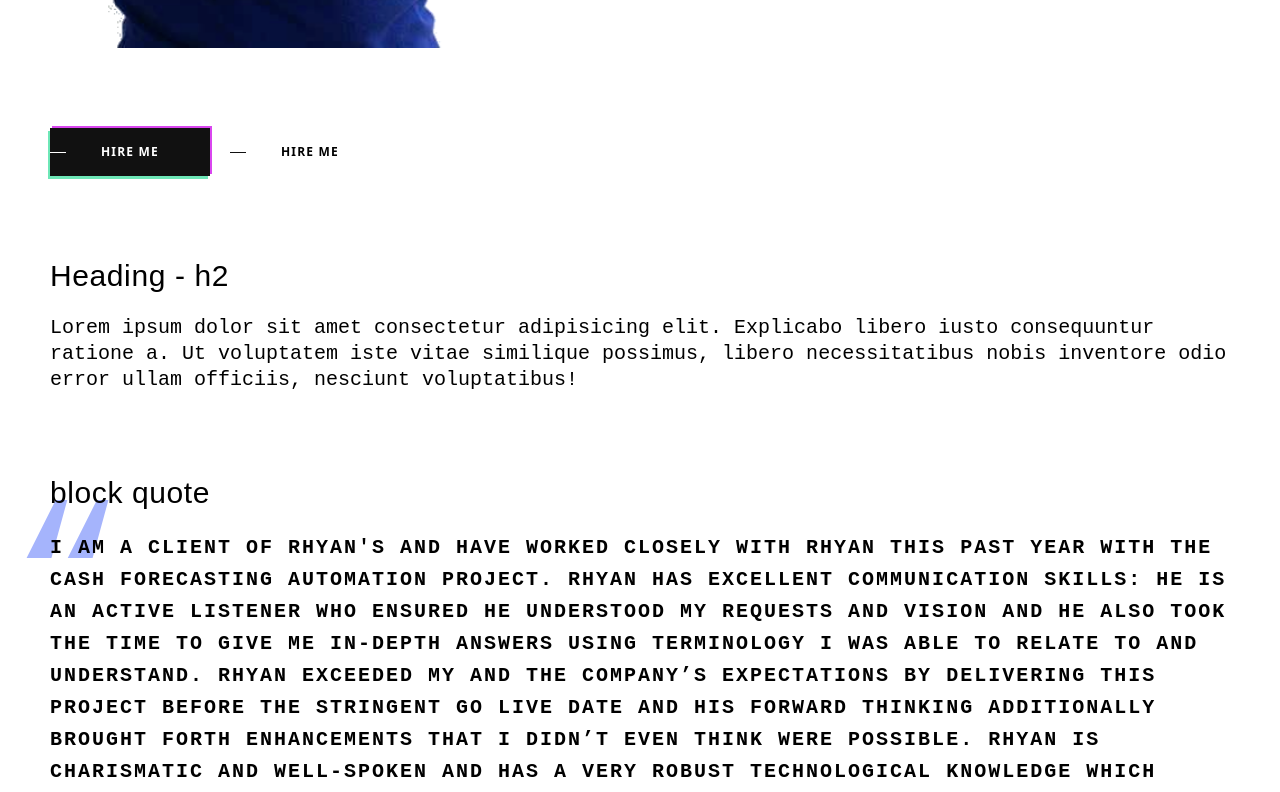
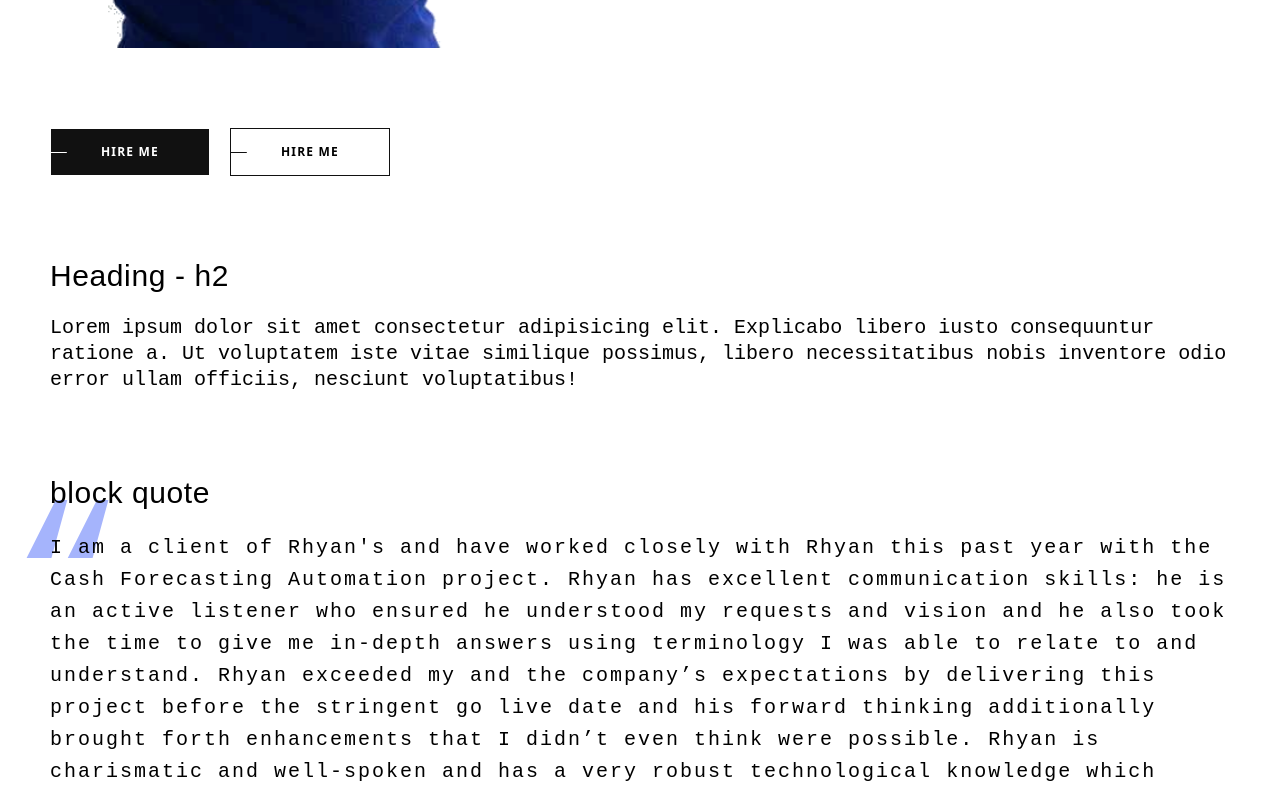
Before and after one commit to rhyanvargas/portfolio-site-v2, a Next.js app: page / in a window 1280 px wide. Shown: the part 1080-1872 px from the top of the page. Built offline with nearby package versions, Linux system fonts and the light colour scheme.

Commit message:
fix dark mode toggle and clean up buttons

```diff
--- a/components/Layout.js
+++ b/components/Layout.js
@@ -1,3 +1,4 @@
+
 import Nav from "./Nav";
 import Footer from "./Footer";
 import { useContext } from 'react'
@@ -6,14 +7,19 @@ import { UIThemeContext } from '../pages/_app'
 
 const Layout = ({ children }) => {
 
-	const { darkModeDetails, darkModeClass } = useContext(UIThemeContext)
+	const { darkModeClass } = useContext(UIThemeContext)
 
 	return (
 		<>
-			<div className={`page-wrapper ${darkModeClass}`}>
-				<Nav />
-				<main className={`container`}>{children}</main>
-				<Footer />
+			{/* must place the dark class in highest most component. Thus extra container */}
+			<div className={`page-container ${darkModeClass}`} >
+				<div className={`page-wrapper`}>
+					<Nav />
+					<div className={`container`}>
+						<main >{children}</main>
+					</div>
+					<Footer />
+				</div>
 			</div>
 		</>
 	);
--- a/pages/_app.js
+++ b/pages/_app.js
@@ -25,7 +25,7 @@ function MyApp({ Component, pageProps }) {
         description="More than just a Front End Developer. My experience extends to Project Management, UX/UI design, and Marketing Automation. I am currently using React, Javascript, REST/GraphQL APIs and SQL"
       />
       <UIThemeContext.Provider value={{ darkModeDetails, darkModeClass, handleThemeToggle }} >
-        <Layout>
+        <Layout className='${darkModeClass}'>
           <Component {...pageProps} />
         </Layout>
       </UIThemeContext.Provider>
--- a/styles/globals.css
+++ b/styles/globals.css
@@ -12,6 +12,8 @@
 	}
 
 	/* GLOBAL DEFUALTS */
+
+	/* Custom Highlighting */
 	::-moz-selection {
 		@apply bg-yellow;
 	}
@@ -19,7 +21,7 @@
 		@apply bg-yellow;
 	}
 
-	html,body,div#__next,.page-container {height:100%; width:100%}
+	html,body,div#__next,{height:100%; width:100%}
 	body>div:first-of-type {
 		height:100%;
 	}
@@ -111,7 +113,7 @@
   }
 	.page-wrapper {
 		padding-top: var(--nav-height);
-		min-height:100%;
+		height:100%;
 		@apply dark:bg-black;
 	}
 	/* NAV */
@@ -203,11 +205,13 @@
 	button.btn-primary {
 		@apply focus:ring
         focus:ring-yellow
-        shadow-offset-brand
-        hover:shadow-offset-hover
+				shadow-none
+        /* shadow-offset-brand */
         bg-black
         text-white
-         border-white;
+				border
+				border-white
+				hover:shadow-offset-brand;
 	}
 	button.btn-primary:after {
 		@apply bg-white;
@@ -220,6 +224,8 @@
         focus:ring-yellow
         shadow-none
         bg-white
+				border
+				border-black
         hover:shadow-offset-brand;
 	}
 	button.btn-secondary:after {
@@ -228,18 +234,17 @@
 	button.btn-secondary:hover:after {
 		@apply bg-purple;
 	}
-	button.no-state-styles {
+	/* button.no-state-styles {
 		@apply focus:outline-none
             focus:shadow-none;
-	}
+	} */
 
 	/* BLOCKQUOTE */
 	blockquote p {
-		@apply font-black
+		@apply font-bold
             tracking-widest
             leading-7
-            tablet:leading-8
-            uppercase;
+            tablet:leading-8;
 	}
 	blockquote .quote {
 		font-size: 12rem;
```
